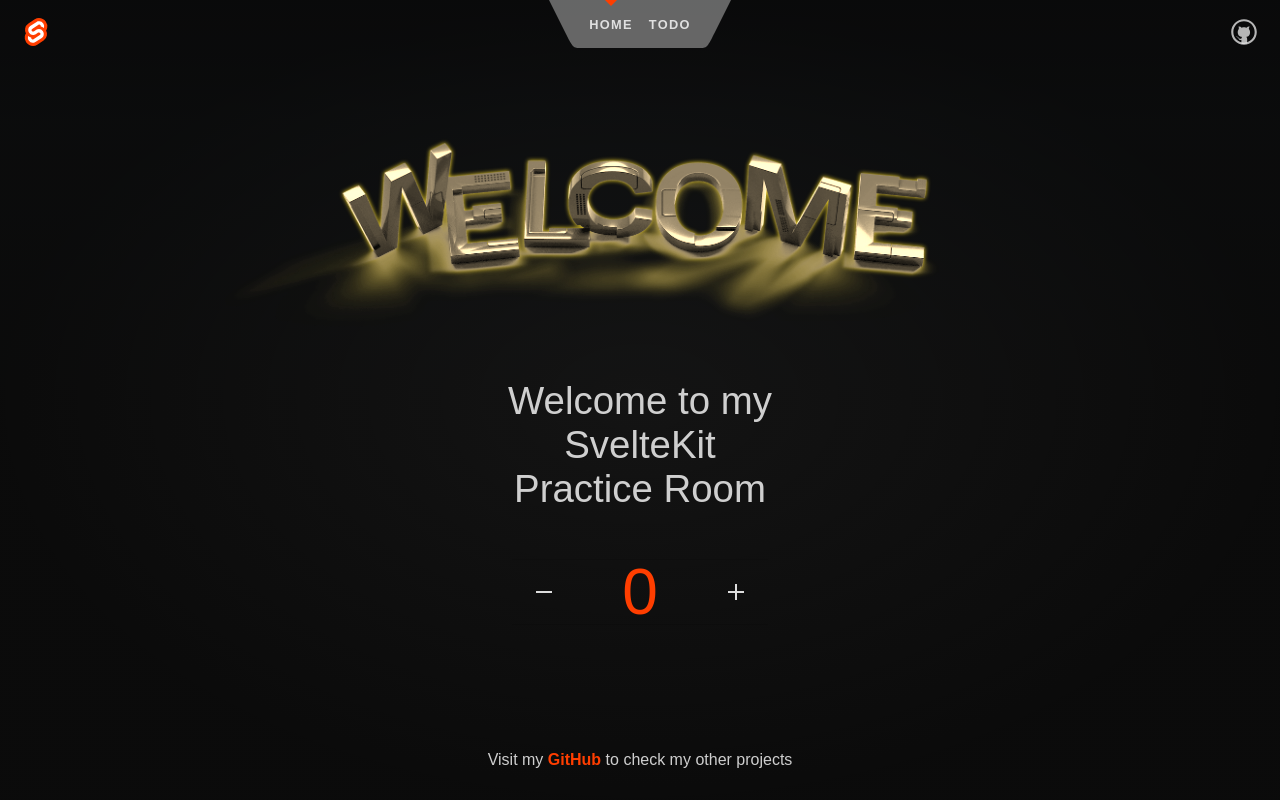
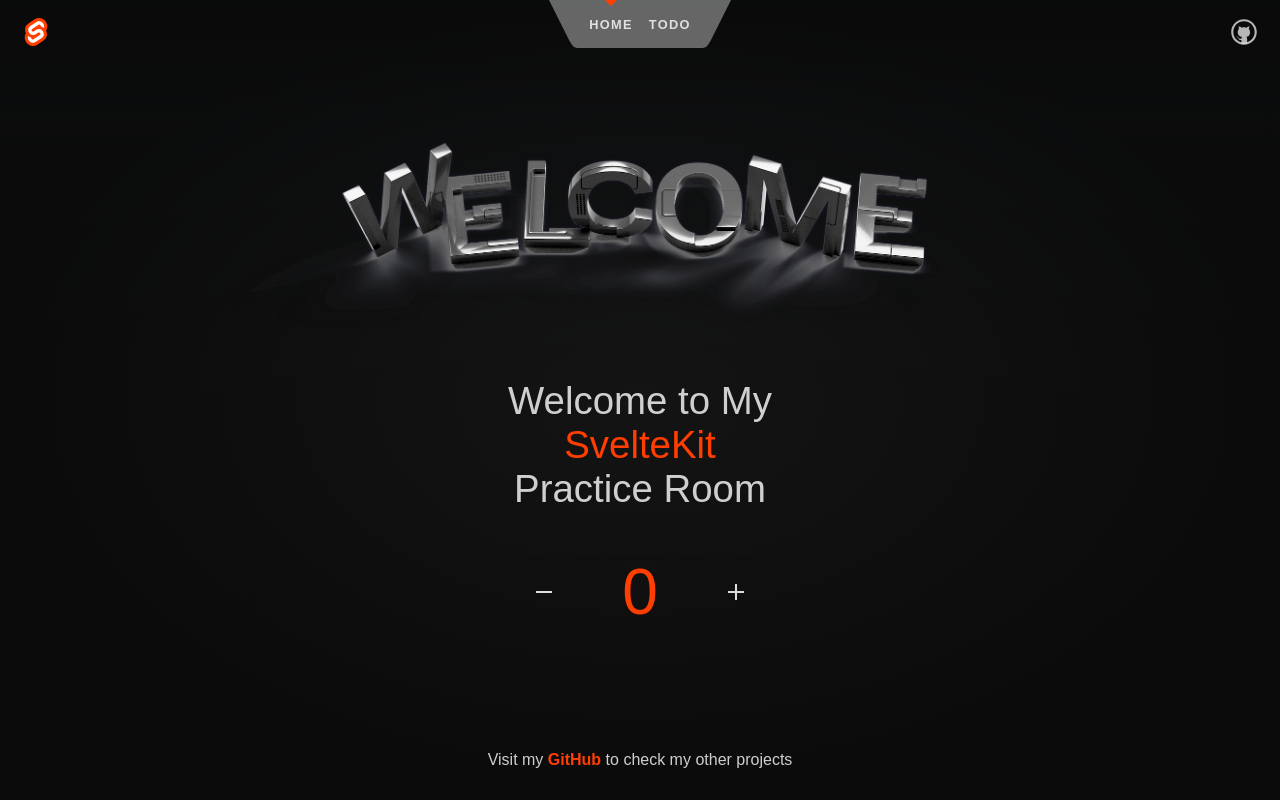
Before and after one commit to PranayBajracharya/Svelte-Playground, a SvelteKit app: page / in a window 1280 px wide. Built offline with nearby package versions, Linux system fonts and the light colour scheme.

Commit message:
form submit and delete params the right way

```diff
--- a/src/routes/+page.svelte
+++ b/src/routes/+page.svelte
@@ -17,7 +17,7 @@
 				<img src={welcome_fallback} class="hero-image" alt="Welcome" />
 			</picture>
 		</span>
-		Welcome to my <br />SvelteKit <br />Practice Room
+		Welcome to My <br /><span class="primary-text">SvelteKit</span> <br />Practice Room
 	</h1>
 
 	<Counter />
@@ -53,6 +53,7 @@
 	}
 
 	.hero-image {
-		filter: grayscale(1) contrast(1.2) sepia(1.2) drop-shadow(0px 0px 2px rgb(255, 223, 39));
+		/* filter: grayscale(1) contrast(1.2) sepia(1.2) drop-shadow(0px 0px 2px rgb(255, 223, 39)); */
+		filter: grayscale(1) contrast(1.4) sepia(0) drop-shadow(0px 0px 2px rgb(20, 22, 39));
 	}
 </style>
--- a/src/routes/Header.svelte
+++ b/src/routes/Header.svelte
@@ -6,7 +6,7 @@
 
 <header>
 	<div class="corner">
-		<a href="https://kit.svelte.dev">
+		<a href="https://kit.svelte.dev" target="_blank" rel="noopener noreferrer">
 			<img src={logo} alt="SvelteKit" />
 		</a>
 	</div>
@@ -43,7 +43,7 @@
 
 	.corner {
 		width: 4.5em;
-    height: 4em;
+		height: 4em;
 	}
 
 	.corner a {
--- a/src/routes/styles.css
+++ b/src/routes/styles.css
@@ -105,3 +105,7 @@ button:focus:not(:focus-visible) {
 	width: 1px;
 	white-space: nowrap;
 }
+
+.primary-text {
+	color: var(--color-theme-1);
+}
--- a/src/routes/todo/+page.svelte
+++ b/src/routes/todo/+page.svelte
@@ -9,9 +9,7 @@
 	let text = '';
 	let error = '';
 	let todoList: TodoSchema[] = [];
-	const handleSubmit = (e: any) => {
-		e.preventDefault();
-
+	const handleSubmit = () => {
 		if (text.trim() === '') {
 			error = 'Required!';
 			return;
@@ -44,7 +42,7 @@
 <main>
 	<h1>To do list</h1>
 	<div class="container">
-		<form on:submit={handleSubmit}>
+		<form on:submit|preventDefault={handleSubmit}>
 			<input type="text" class={error ? 'error' : ''} bind:value={text} on:input={removeError} />
 		</form>
 		<div>
```
Also changed, not shown: src/routes/todo/TodoListItem.svelte (+5 -3 lines).
